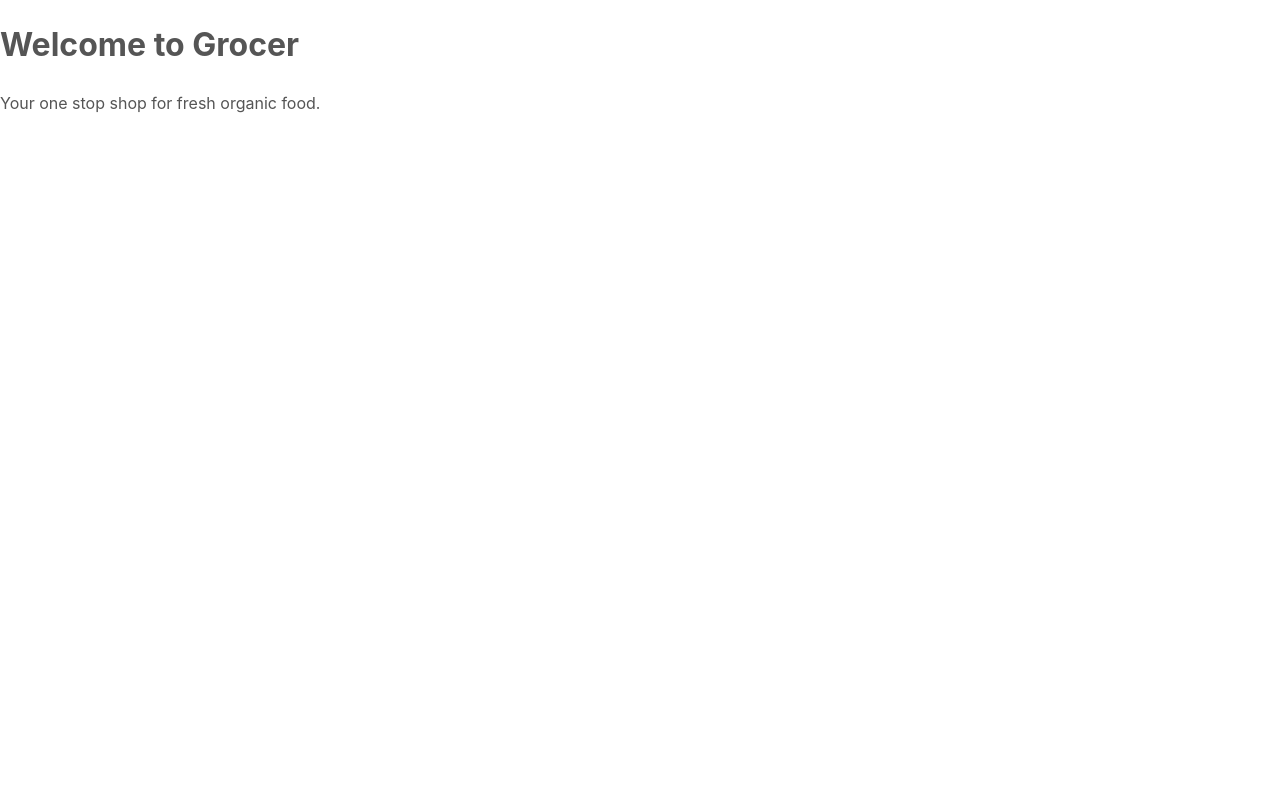
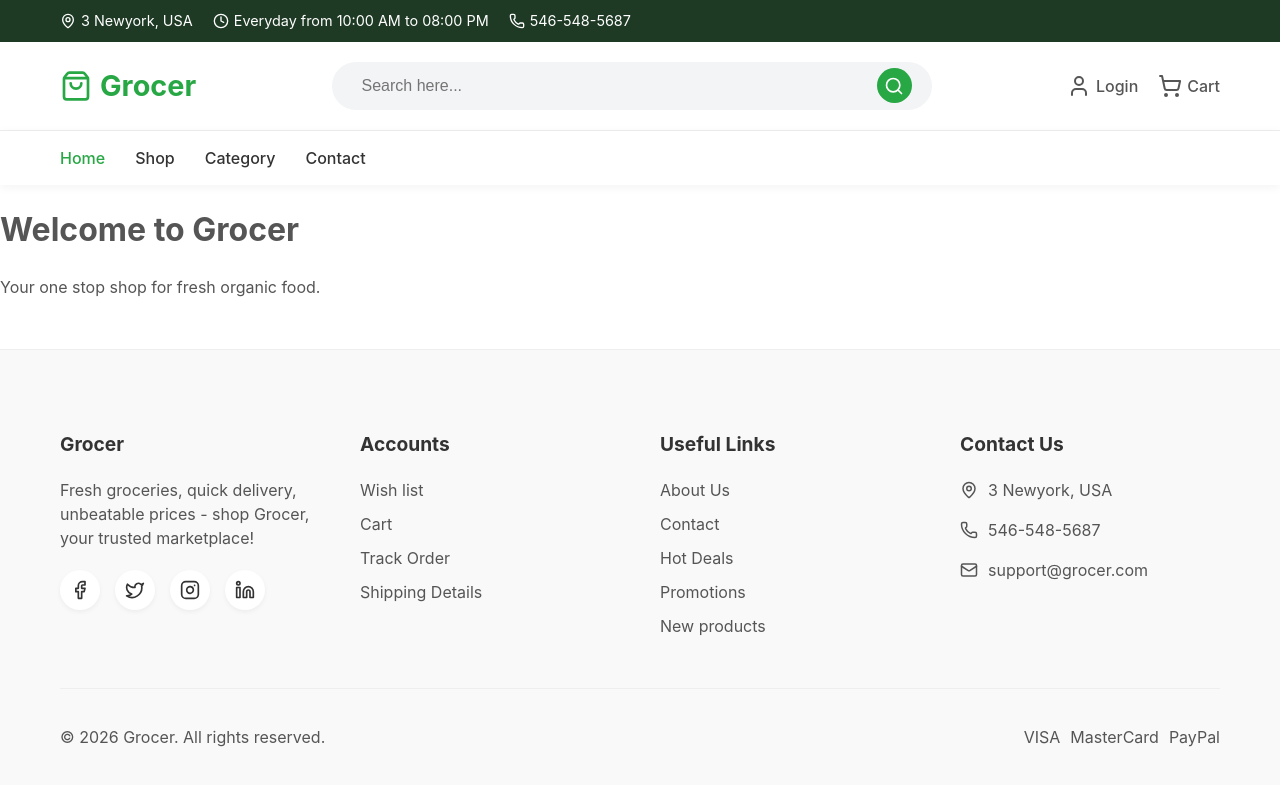
Before and after one commit to TriCodeLK/Minimart-Website, a React (Vite) app: page / in a window 1280 px wide. Shown: the top 786 px of the page. Built offline with nearby package versions, Linux system fonts and the light colour scheme.

Commit message:
Add React dependencies and update App component structure
- Introduced new React dependencies including react.js and react_jsx-dev-runtime.js.
- Updated App component to use a Layout component for better structure and organization.
- Removed unnecessary div wrapper in App component.

```diff
--- a/src/App.tsx
+++ b/src/App.tsx
@@ -1,15 +1,16 @@
 import { BrowserRouter as Router, Routes, Route } from 'react-router-dom';
+import Layout from './components/layout/Layout';
 import Home from './pages/Home';
 import './App.css';
 
 function App() {
   return (
     <Router>
-      <div className="app">
+      <Layout>
         <Routes>
           <Route path="/" element={<Home />} />
         </Routes>
-      </div>
+      </Layout>
     </Router>
   );
 }
```
